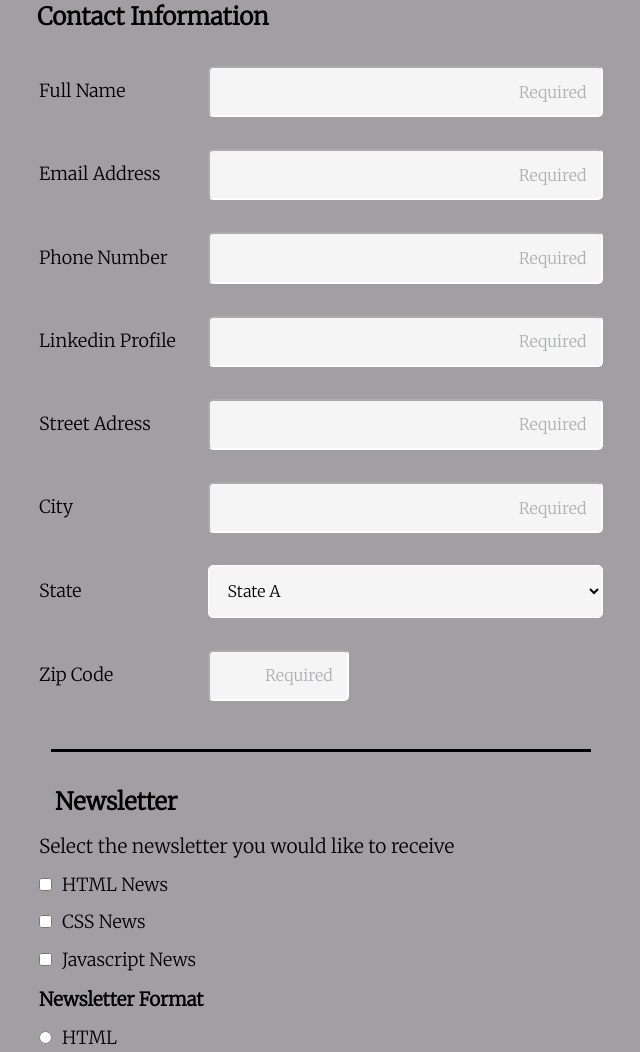
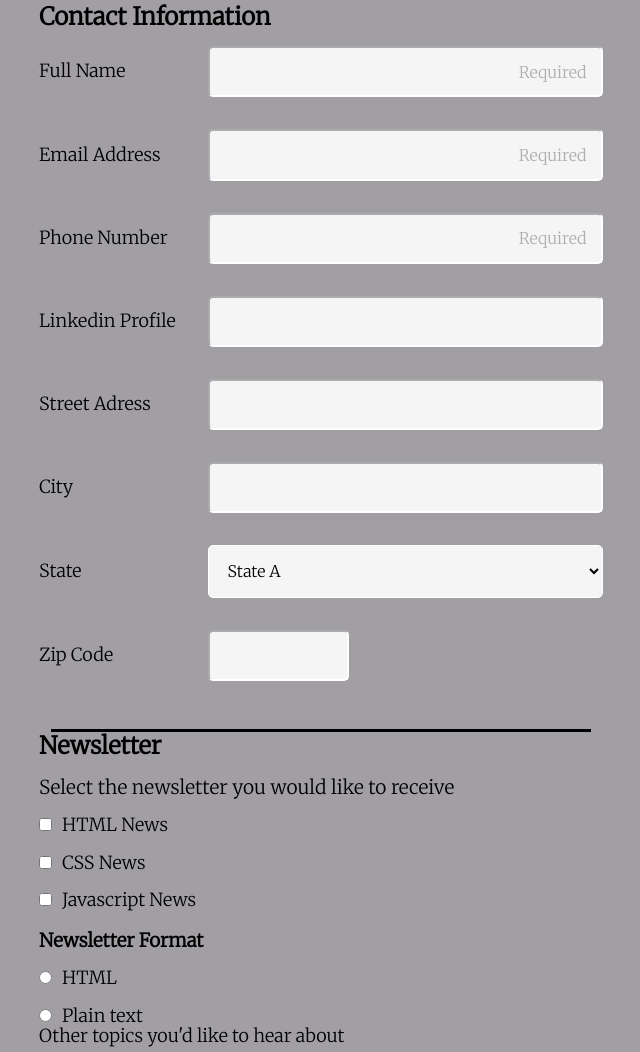
Before and after one commit to davigrah/Online-registration-form, a plain HTML site: page index.html in a window 1280 px wide. Shown: the part 280-1332 px from the top of the page, without its empty margins (319-959 px from the left). Drawn offline with nearby package versions, Linux system fonts and the light colour scheme.

Commit message:
last details

```diff
--- a/CSS/style.css
+++ b/CSS/style.css
@@ -27,7 +27,10 @@ textarea:focus {
     margin: 0;
     height: 4rem;
     align-items: center;
-
+}
+legend {
+    font-size: 1.5em;
+    font-weight: bolder;
 }
 
 header h2,
@@ -74,6 +77,10 @@ label{
     font-size: large;
     min-width: 100%;
     color: rgb(0, 0, 0);
+    margin-bottom: 0;
+}
+.container-2 #other_topics {
+    margin-top: 5rem;
 }
 .container input,
 select,
@@ -88,10 +95,6 @@ textarea{
 }
 #zip_code {
     max-width: 50%;
-}
-
-label {
-    margin-bottom: 0;
 }
 fieldset {
     border: 0;
--- a/index.html
+++ b/index.html
@@ -26,25 +26,25 @@
     </header>
         <form>
             <div class="container">
-                <h2>Contact Information</h2>
                 <fieldset>
+                    <legend>Contact Information</legend>
                     <label for="name">Full Name</label><br>
-                    <input type="text" id="name" name="user_name" placeholder="Required"><br>
+                    <input type="text" id="name" name="user_name" placeholder="Required" required><br>
 
                     <label for="email">Email Address</label><br>
-                    <input type="email" id="email" name="user_email" placeholder="Required"><br>
+                    <input type="email" id="email" name="user_email" placeholder="Required" required><br>
 
                     <label for="phone_number">Phone Number</label><br>
-                    <input type="number" id="phone_number" name="user_phone_number" placeholder="Required"><br>
+                    <input type="tel" id="phone_number" name="user_phone_number" placeholder="Required" required><br>
 
                     <label for="linkedin">Linkedin Profile</label><br>
-                    <input type="text" id="linkedin" name="user_linkedin_profile" placeholder="Required"><br>
+                    <input type="text" id="linkedin" name="user_linkedin_profile"><br>
 
                     <label for="address">Street Adress</label><br>
-                    <input type="text" id="address" name="user_address" placeholder="Required"><br>
+                    <input type="text" id="address" name="user_address"><br>
 
                     <label for="city">City</label><br>
-                    <input type="text" id="city" name="user_city" placeholder="Required"><br>
+                    <input type="text" id="city" name="user_city"><br>
 
                     <label for="state">State</label><br>
                     <select id="state" name="user_state">
@@ -56,23 +56,22 @@
                 </select><br>
 
                     <label for="zip_code">Zip Code</label><br>
-                    <input type="number" id="zip_code" name="user_zip_code" placeholder="Required"><br>
+                    <input type="number" id="zip_code" name="user_zip_code"><br>
                 </fieldset>
                 <div class="line-3"></div>
         </div>
         <div class="container-2">
                 <fieldset>
-                    <h2>Newsletter</h2>
-                    <label class="p-newsletter">Select the newsletter you would like to receive</label><br>
-                    <input type="checkbox" id="html_news" name="user_newsletter_preference"><label>HTML News</label><br>
-                    <input type="checkbox" id="css_news" name="user_newsletter_preference"><label>CSS News</label><br>
-                    <input type="checkbox" id="javascript_news" name="user_newsletter_preference"><label>Javascript News</label><br>
+                    <legend>Newsletter</legend>
+                    <label for ="html_news"class="p-newsletter">Select the newsletter you would like to receive</label><br>
+                    <input type="checkbox" id="html_news" name="user_newsletter_preference"><label for="html_news">HTML News</label><br>
+                    <input type="checkbox" id="css_news" name="user_newsletter_preference"><label for="css_news">CSS News</label><br>
+                    <input type="checkbox" id="javascript_news" name="user_newsletter_preference"><label for="javascript_news">Javascript News</label><br>
 
                     <h3>Newsletter Format</h3>
-                    <input type="radio" id="html_format" value="html_format" name="user_newsletter_format_preference"><label>HTML</label><br>
-                    <input type="radio" id="plain_format" value="plain_format" name="user_newsletter_format_preference"><label>Plain text</label><br>
-                </fieldset>
-                <fieldset>
+                    <input type="radio" id="html_format" value="html_format" name="user_newsletter_format_preference"><label for="html_format">HTML</label><br>
+                    <input type="radio" id="plain_format" value="plain_format" name="user_newsletter_format_preference"><label for="plain_format">Plain text</label><br>
+
                     <label for="other_topics">Other topics you'd like to hear about</label><br>
                     <textarea id="other_topics" name="other_topics" placeholder="write here"></textarea><br>
                     <button type="submit">Sign Up</button>
```
